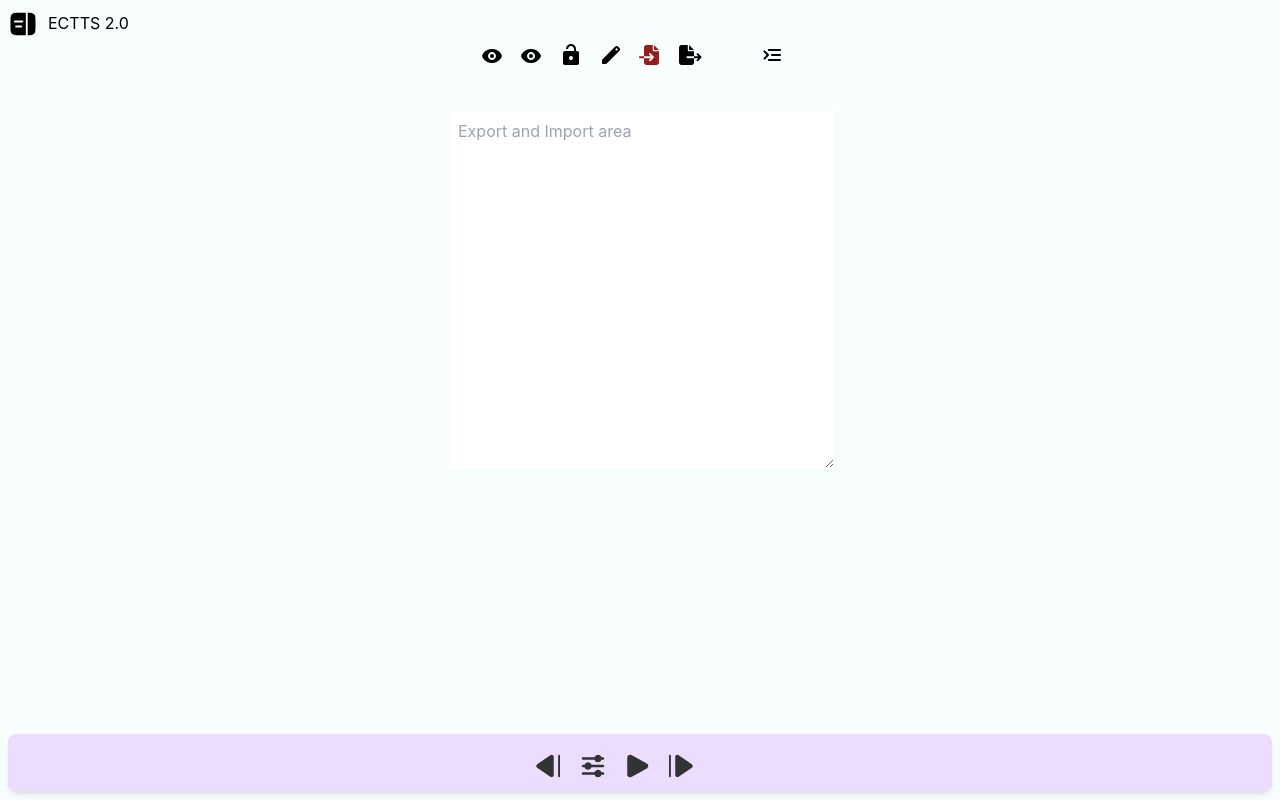
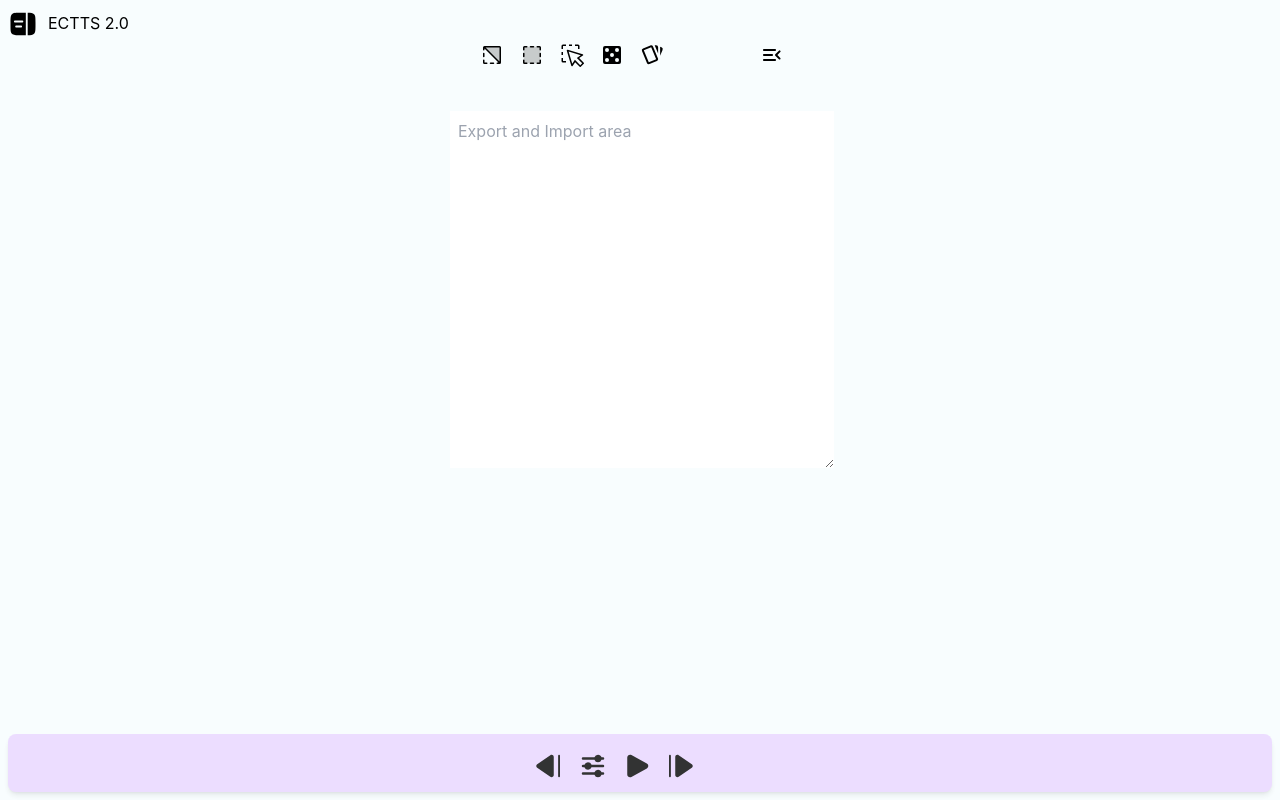
Before and after one commit to jx06T/ectts_2.0, a React (Create React App) app: page / in a window 1280 px wide. Built offline with nearby package versions, Linux system fonts and the light colour scheme.

Commit message:
rename bug state bug

```diff
--- a/src/components/MainBlock.tsx
+++ b/src/components/MainBlock.tsx
@@ -68,10 +68,9 @@ function MainBlock() {
 
     const [currentTitle, setCurrentTitle] = useState<string>("");
     const [words, setWords] = useState<Word[]>([]);
-    const [state, setState] = useState<State1>({ showE: true, showC: true, editing: false, selection: 0, lock: false, rand: false, cards: false, deleting: false, init: true });
+    const [state, setState] = useState<State1>({ showE: true, showC: true, editing: false, selection: 0, lock: false, rand: false, cards: false, deleting: false, init: true, page0: true });
     const [focusIndex, setFocusIndex] = useState<number>(0);
     const [playPosition, setPlayPosition] = useState<number>(0);
-    const [showRight, setShowRight] = useState<boolean>(false);
     const scrollRef = useRef<HTMLDivElement>(null);
     const inputBoxRef = useRef<HTMLTextAreaElement>(null);
     const { notify, popNotify } = useNotify();
@@ -115,20 +114,21 @@ function MainBlock() {
         localStorage.setItem(setId, JSON.stringify(words))
     }, [words])
 
+    console.log(99)
     useEffect(() => {
-        const state0 = localStorage.getItem("ectts-state");
-        if (state0) {
-            setState({ ...JSON.parse(state0), deleting: false });
-        } else {
-            setState({ ...state, init: false });
-        }
-
-    }, [])
-
-    useEffect(() => {
+        console.log("ss", state)
         if (state.init) {
+            const state0 = localStorage.getItem("ectts-state");
+            if (state0) {
+                setState({ ...JSON.parse(state0), deleting: false, init: false });
+                console.log(state0)
+            } else {
+                console.log("state0")
+                setState({ ...state, init: false });
+            }
             return
         }
+        console.log("DDDD", state)
         localStorage.setItem("ectts-state", JSON.stringify(state))
     }, [state])
 
@@ -306,7 +306,7 @@ function MainBlock() {
             </div>
             <div className=' flex justify-center -mb-2 sm:-mb-1 mt-1'>
                 <div className=' flex justify-between w-80'>
-                    {showRight && <div className='flex justify-center'>
+                    {state.page0 && <div className='flex justify-center'>
                         <a className='cursor-pointer w-10 h-10' onClick={handleReverseSelection}>
                             <PhSelectionInverseDuotone className='text-2xl' />
                         </a>
@@ -347,7 +347,7 @@ function MainBlock() {
                             <MdiCardsOutline className={` text-2xl ${state.cards ? " text-purple-700" : ""}`} />
                         </a>
                     </div>}
-                    {!showRight && <div className='flex justify-center'>
+                    {!state.page0 && <div className='flex justify-center'>
                         <a className='cursor-pointer w-[39px] h-10 pt-[1px]' onClick={() => {
                             popNotify(state.showE ? "Hide English" : "Show English")
                             setState({ ...state, showE: !state.showE })
@@ -385,9 +385,9 @@ function MainBlock() {
                         </a>
                     </div>}
                     <a className='cursor-pointer w-10 h-10' onClick={() => {
-                        setShowRight(!showRight)
+                        setState({ ...state, page0: !state.page0 })
                     }}>
-                        {showRight ?
+                        {state.page0 ?
                             <IcRoundMenuOpenL className={` text-2xl`} />
                             :
                             <IcRoundMenuOpenR className={` text-2xl`} />
--- a/src/components/Sidebar.tsx
+++ b/src/components/Sidebar.tsx
@@ -74,7 +74,7 @@ function Sidebar() {
             const setLocation = JSON.parse(initialAllSet).findIndex((e: Aset) => e.id === currentPath)
             if (setLocation !== -1 && setLocation !== 0) {
                 const thisSet = JSON.parse(initialAllSet).find((e: Aset) => e.id === currentPath)
-                setAllSet([thisSet,...JSON.parse(initialAllSet).filter((e: Aset) => e.id !== currentPath)]);
+                setAllSet([thisSet, ...JSON.parse(initialAllSet).filter((e: Aset) => e.id !== currentPath)]);
             }
         } else {
             localStorage.setItem('all-set', JSON.stringify([]))
@@ -207,7 +207,7 @@ function Sidebar() {
             <Options callback={handleOptionClick} index={optionIndex} show={optionY !== -99999} y={optionY - scrollBarY} />
 
             {showReNamed && <div className={`option-button2 w-72 h-10 shadow-md bg-purple-200 left-2 top-16 absolute z-10 rounded-lg p-2 flex`}>
-                <input autoFocus onKeyDown={handleKeyDown} ref={reNamedRef} property='name' defaultValue={optionIndex > 0 ? allSet[optionIndex].title : ""} type="text" className='option-button2 jx-0 border-b-2 border-stone-50 w-full rounded-none' />
+                <input autoFocus onKeyDown={handleKeyDown} ref={reNamedRef} property='name' defaultValue={optionIndex >= 0 ? allSet[optionIndex].title : ""} type="text" className='option-button2 jx-0 border-b-2 border-stone-50 w-full rounded-none' />
                 <button onClick={handleReNamed} className=' ml-2 w-6 rounded-lg flex-shrink-0 bg-purple-400 option-button2'>▶</button>
             </div >}
         </div>
--- a/src/global.d.ts
+++ b/src/global.d.ts
@@ -22,6 +22,7 @@ interface State1 {
     rand: boolean,
     cards: boolean,
     deleting: boolean,
+    page0: boolean,
     init?: boolean,
 }
 
```
